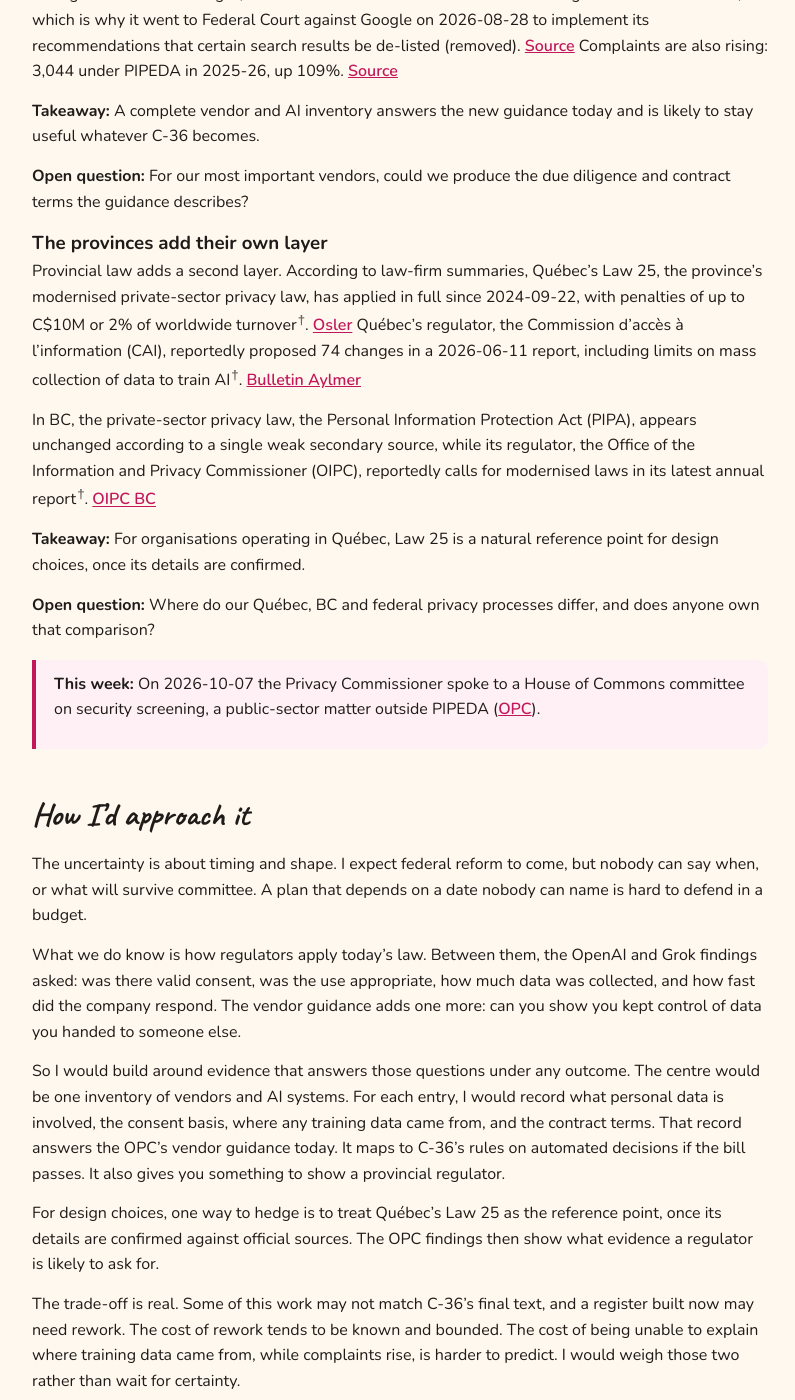
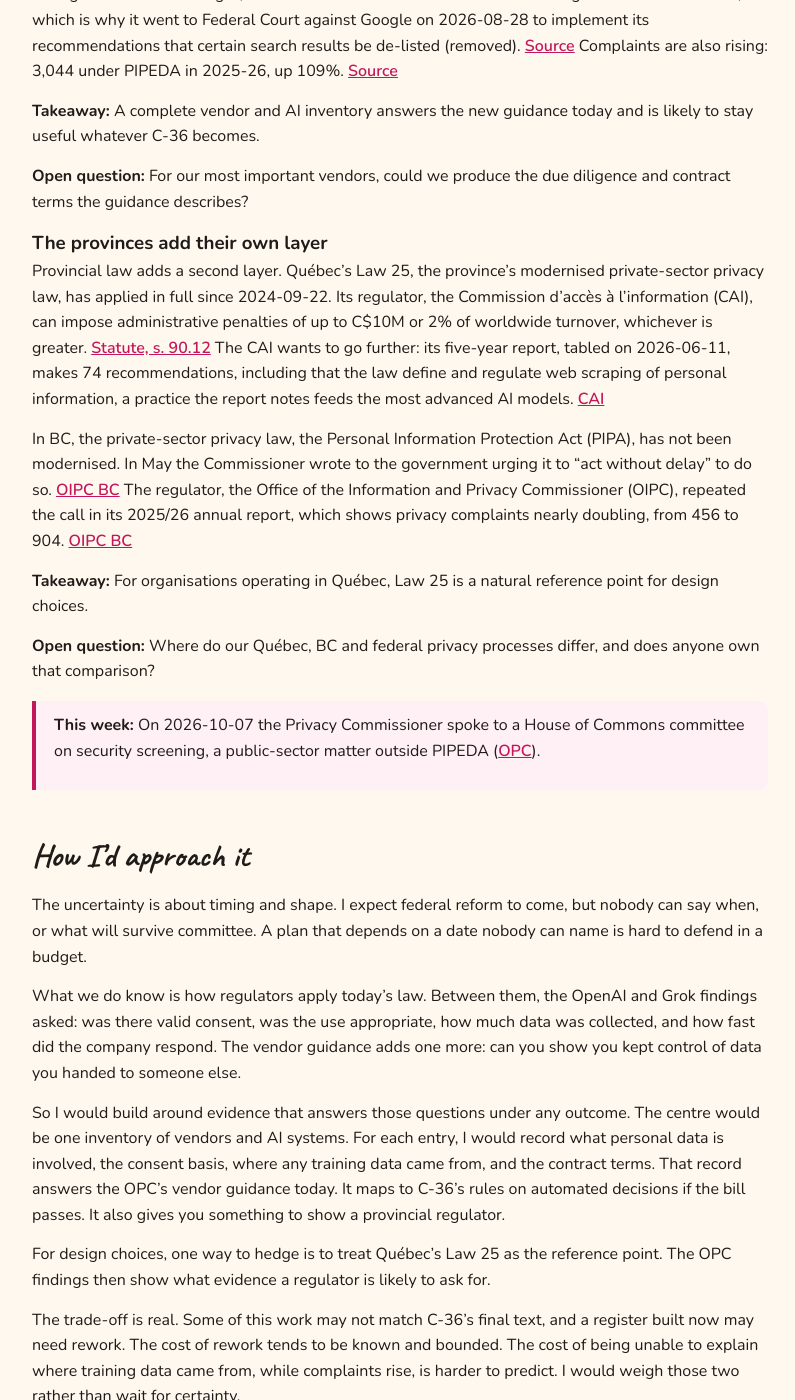
Before and after one commit to grc-with-sjo/grc-insights, a Jekyll site: the page built from _issues/2026-10-11-canada-regulators-write-ai-rules.md, in a window 1280 px wide and 1400 px high, scrolled down 2448 px. Shown: the whole window, without its empty margins (240-1035 px from the left). Built offline with Jekyll 4.4.1, drawn with Linux system fonts in a browser that asks for light colours; some of the changed text lies outside the part shown.

Commit message:
fix: fact-check Issue 1, render feed like the site, date-stamp Field Notes
- Issue 1: confirm Law 25 penalties (s. 90.12), the CAI five-year report
  (74 recommendations, scraping rec. 38), BC PIPA status and OIPC figures,
  and Ontario Bill 97's 2027-01-01 MFIPPA date against primary sources;
  drop the remaining "verify" markers and hedges; swap secondary sources
  for primary ones.
- Radar: matching updates to the BC PIPA, Law 25 and Ontario Bill 97 rows.
- Feed: render "verify" markers as the same dagger the site uses (shared
  _includes/issue-body.html) and make root-relative links absolute so they
  work in feed readers; add a site test for both.
- Field Notes: add an October 2026 update note and replace an unsupported
  "enforcement actions are underway" claim about Law 25.

Co-Authored-By: Claude Opus 5.5 <noreply@anthropic.com>

```diff
--- /dev/null
+++ b/_includes/issue-body.html
@@ -0,0 +1,5 @@
+{%- comment -%}Renders an issue body with "⚠️ verify" markers as † plus one note. include.content: the body; include.note_href: where † links (defaults to the in-page note).{%- endcomment -%}
+{%- assign note_href = include.note_href | default: '#unconfirmed-note' -%}
+{%- capture dagger %}<sup class="unconfirmed"><a href="{{ note_href }}" title="Not yet confirmed against an official source">†</a></sup>{% endcapture -%}
+{{ include.content | replace: ' ⚠️ verify', '⚠️ verify' | replace: ' ⚠ verify', '⚠ verify' | replace: '⚠️ verify', dagger | replace: '⚠ verify', dagger }}
+{% if include.content contains '⚠️ verify' or include.content contains '⚠ verify' %}<p class="unconfirmed-note" id="unconfirmed-note">† Reported by secondary sources and not yet confirmed against an official source. Links are in Sources.</p>{% endif %}
--- a/_issues/2026-10-11-canada-regulators-write-ai-rules.md
+++ b/_issues/2026-10-11-canada-regulators-write-ai-rules.md
@@ -58,11 +58,11 @@ That guidance carries weight, but it has limits. The OPC cannot issue binding or
 
 ### The provinces add their own layer
 
-Provincial law adds a second layer. According to law-firm summaries, Québec's Law 25, the province's modernised private-sector privacy law, has applied in full since 2024-09-22, with penalties of up to C$10M or 2% of worldwide turnover ⚠️ verify. [Osler](https://www.osler.com/fr/articles/mises-%C3%A0-jour/loi-25-nouveau-regime-d-application-de-la-loi-quebecoise-sur-la-protection-des-renseignements-pers/) Québec's regulator, the Commission d'accès à l'information (CAI), reportedly proposed 74 changes in a 2026-06-11 report, including limits on mass collection of data to train AI ⚠️ verify. [Bulletin Aylmer](https://bulletinaylmer.com/quebec-s-access-and-privacy-watchdog-seeks-a-sweeping-overhaul-though-its-report-may-go-nowhere-fast)
+Provincial law adds a second layer. Québec's Law 25, the province's modernised private-sector privacy law, has applied in full since 2024-09-22. Its regulator, the Commission d'accès à l'information (CAI), can impose administrative penalties of up to C$10M or 2% of worldwide turnover, whichever is greater. [Statute, s. 90.12](https://www.legisquebec.gouv.qc.ca/en/document/cs/P-39.1) The CAI wants to go further: its five-year report, tabled on 2026-06-11, makes 74 recommendations, including that the law define and regulate web scraping of personal information, a practice the report notes feeds the most advanced AI models. [CAI](https://www.cai.gouv.qc.ca/actualites/publication-du-rapport-quinquennal-2026-de-la-commission)
 
-In BC, the private-sector privacy law, the Personal Information Protection Act (PIPA), appears unchanged according to a single weak secondary source, while its regulator, the Office of the Information and Privacy Commissioner (OIPC), reportedly calls for modernised laws in its latest annual report ⚠️ verify. [OIPC BC](https://oipc.bc.ca/documents/news-releases/3187)
+In BC, the private-sector privacy law, the Personal Information Protection Act (PIPA), has not been modernised. In May the Commissioner wrote to the government urging it to "act without delay" to do so. [OIPC BC](https://oipc.bc.ca/documents/news-releases/3154) The regulator, the Office of the Information and Privacy Commissioner (OIPC), repeated the call in its 2025/26 annual report, which shows privacy complaints nearly doubling, from 456 to 904. [OIPC BC](https://oipc.bc.ca/documents/news-releases/3187)
 
-**Takeaway:** For organisations operating in Québec, Law 25 is a natural reference point for design choices, once its details are confirmed.
+**Takeaway:** For organisations operating in Québec, Law 25 is a natural reference point for design choices.
 
 **Open question:** Where do our Québec, BC and federal privacy processes differ, and does anyone own that comparison?
 
@@ -76,7 +76,7 @@ What we do know is how regulators apply today's law. Between them, the OpenAI an
 
 So I would build around evidence that answers those questions under any outcome. The centre would be one inventory of vendors and AI systems. For each entry, I would record what personal data is involved, the consent basis, where any training data came from, and the contract terms. That record answers the OPC's vendor guidance today. It maps to C-36's rules on automated decisions if the bill passes. It also gives you something to show a provincial regulator.
 
-For design choices, one way to hedge is to treat Québec's Law 25 as the reference point, once its details are confirmed against official sources. The OPC findings then show what evidence a regulator is likely to ask for.
+For design choices, one way to hedge is to treat Québec's Law 25 as the reference point. The OPC findings then show what evidence a regulator is likely to ask for.
 
 The trade-off is real. Some of this work may not match C-36's final text, and a register built now may need rework. The cost of rework tends to be known and bounded. The cost of being unable to explain where training data came from, while complaints rise, is harder to predict. I would weigh those two rather than wait for certainty.
 
@@ -106,7 +106,7 @@ The trade-off is real. Some of this work may not match C-36's final text, and a
 ## On the radar
 
 - **2026-12-04**: OPC third-party service-provider guidance: comment period closes ([Radar](/grc-insights/radar/#ca-opc-tpsp-guidance))
-- **2027-01-01**: Ontario Bill 97, changes to Ontario's public-sector privacy laws: municipal PIAs and breach reporting take effect, according to law-firm summaries ⚠️ verify ([Radar](/grc-insights/radar/#ca-on-bill97))
+- **2027-01-01**: Ontario Bill 97, changes to Ontario's public-sector privacy laws: mandatory PIAs and breach reporting take effect for municipal institutions ([IPC Ontario](https://www.ipc.on.ca/en/resources/fippa-mfippa-updates); [Radar](/grc-insights/radar/#ca-on-bill97))
 - **2027-05-01**: OSFI Guideline E-23 on model risk, including AI, takes effect for federally regulated financial institutions ([Radar](/grc-insights/radar/#ca-osfi-e23))
 
 ## Sources
@@ -119,9 +119,11 @@ The trade-off is real. Some of this work may not match C-36's final text, and a
 6. OPC: [Third-party service providers guidance](https://www.priv.gc.ca/en/opc-news/news-and-announcements/2026/nr-c_260910/)
 7. OPC: [Federal Court application, Google](https://www.priv.gc.ca/en/opc-news/news-and-announcements/2026/nr-c_260828/)
 8. OPC: [2025-26 annual report](https://www.priv.gc.ca/en/opc-news/news-and-announcements/2026/nr-c_260604/)
-9. Osler (secondary): [Loi 25 enforcement](https://www.osler.com/fr/articles/mises-%C3%A0-jour/loi-25-nouveau-regime-d-application-de-la-loi-quebecoise-sur-la-protection-des-renseignements-pers/)
-10. Bulletin Aylmer (secondary): [CAI five-year report](https://bulletinaylmer.com/quebec-s-access-and-privacy-watchdog-seeks-a-sweeping-overhaul-though-its-report-may-go-nowhere-fast)
+9. LégisQuébec: [Act respecting the protection of personal information in the private sector, s. 90.12](https://www.legisquebec.gouv.qc.ca/en/document/cs/P-39.1)
+10. CAI: [2026 five-year report](https://www.cai.gouv.qc.ca/actualites/publication-du-rapport-quinquennal-2026-de-la-commission)
 11. OIPC BC: [2025/26 annual report](https://oipc.bc.ca/documents/news-releases/3187)
 12. OSFI: [Guideline E-23](https://www.osfi-bsif.gc.ca/en/guidance/guidance-library/guideline-e-23-model-risk-management-2027)
 13. OPC: [IDScan.net investigation](https://www.priv.gc.ca/en/opc-news/news-and-announcements/2026/nr-c_260921/)
 14. OPC: [Security screening appearance](https://www.priv.gc.ca/en/opc-news/news-and-announcements/2026/nr-c_261007/)
+15. OIPC BC: [OpenAI report and call to modernise PIPA](https://oipc.bc.ca/documents/news-releases/3154)
+16. IPC Ontario: [FIPPA and MFIPPA updates](https://www.ipc.on.ca/en/resources/fippa-mfippa-updates)
--- a/_layouts/issue.html
+++ b/_layouts/issue.html
@@ -18,10 +18,8 @@ layout: default
   </div>
 </section>
 
-{% assign body = content | replace: ' ⚠️ verify', '⚠️ verify' | replace: ' ⚠ verify', '⚠ verify' | replace: '⚠️ verify', '<sup class="unconfirmed"><a href="#unconfirmed-note" title="Not yet confirmed against an official source">†</a></sup>' | replace: '⚠ verify', '<sup class="unconfirmed"><a href="#unconfirmed-note" title="Not yet confirmed against an official source">†</a></sup>' %}
 <main class="content{% if page.series != 'field-notes' %} issue-body{% endif %}">
-  {{ body }}
-  {% if content contains '⚠️ verify' or content contains '⚠ verify' %}<p class="unconfirmed-note" id="unconfirmed-note">† Reported by secondary sources and not yet confirmed against an official source. Links are in Sources.</p>{% endif %}
+  {% include issue-body.html content=content %}
   {% include share.html %}
   {% include subscribe.html %}
   <p class="back-to-archive"><a href="{{ '/' | relative_url }}#archive">← All issues</a></p>
```
Also changed, not shown: _data/tracker.yml (+4 -4 lines), _issues/2026-05-field-notes.html (+7 -2 lines), feed.xml (+6 -1 lines), tests/site.test.mjs (+7 -0 lines).
